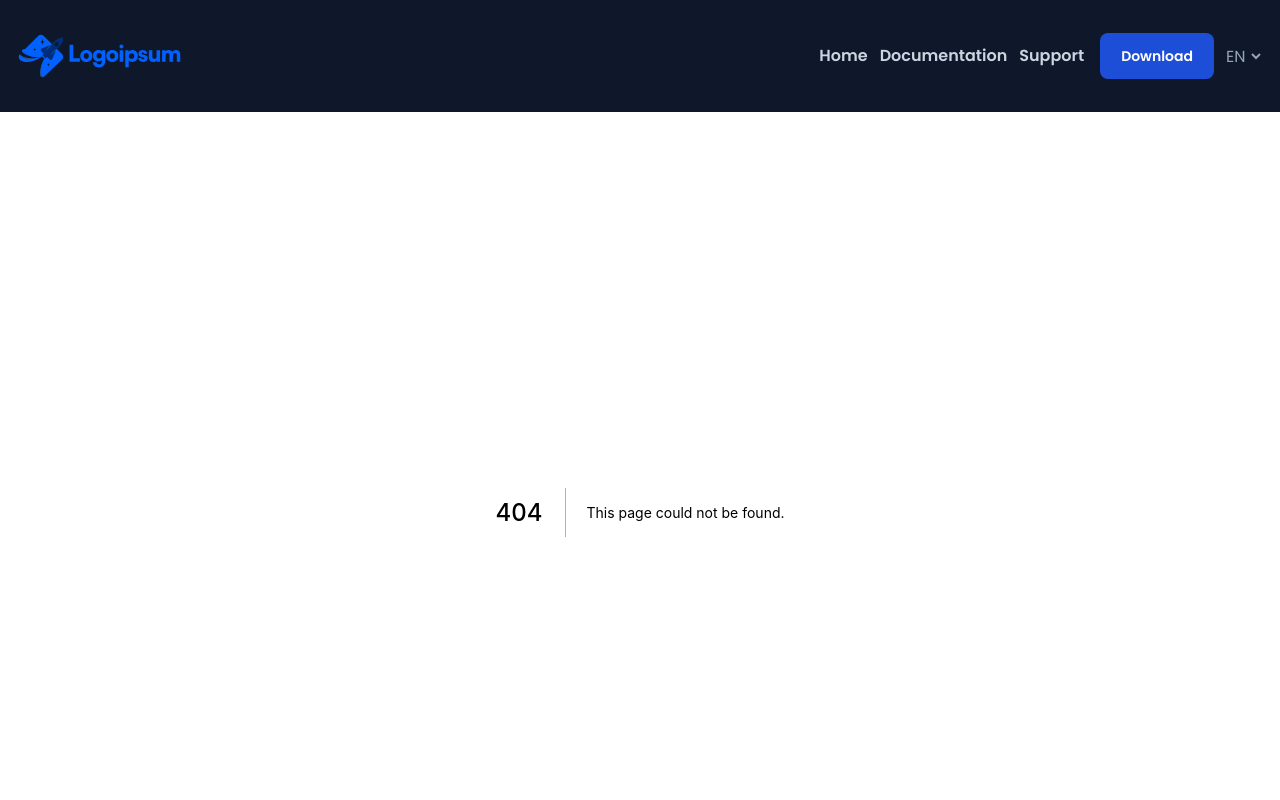
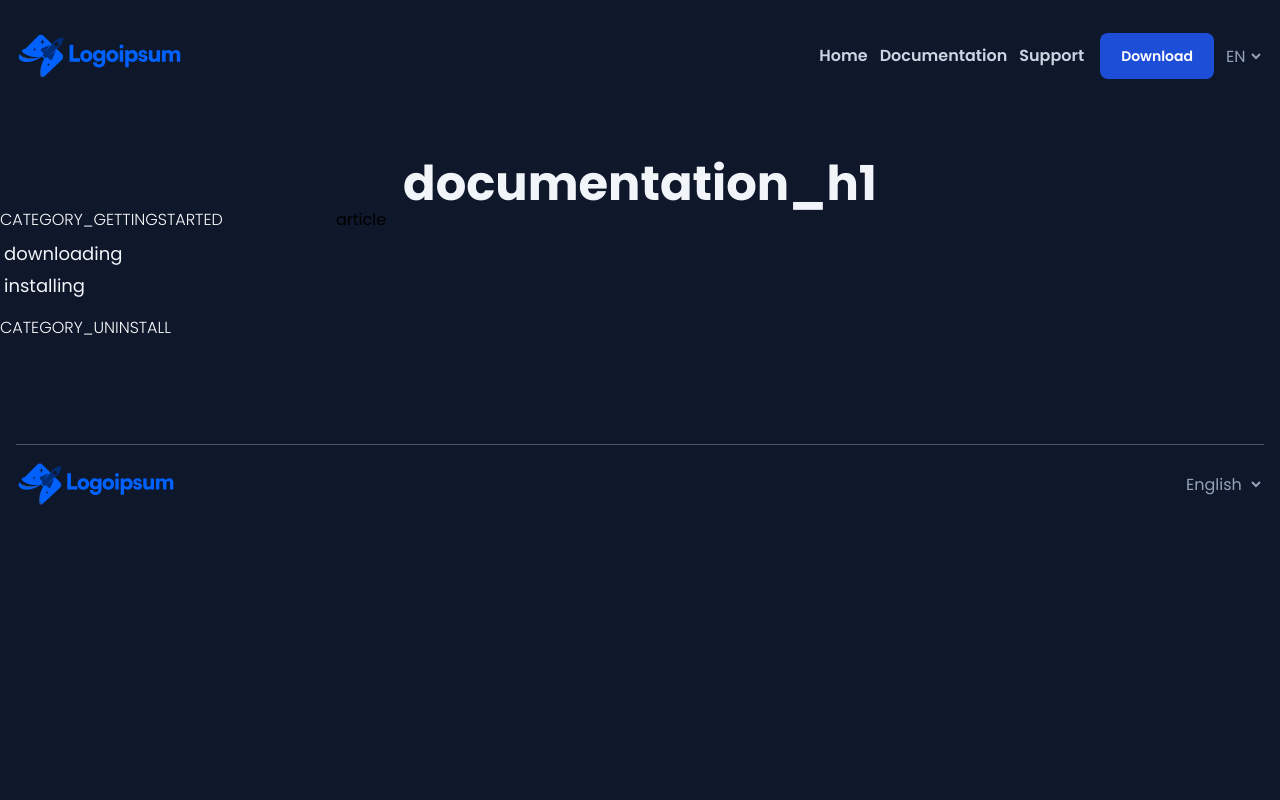
Before and after one commit to GarnetOS/garnetos.github.io, a Next.js app: page /documentation in a window 1280 px wide. Before the commit this address had no page. Shown: the top 800 px of the page. Built offline with nearby package versions, Linux system fonts and the light colour scheme.

Commit message:
Documentation page & menu

```diff
--- /dev/null
+++ b/components/documentation/Menu.js
@@ -0,0 +1,44 @@
+import React from "react";
+import Link from "next/link";
+import { useTranslation } from "react-i18next";
+
+export default function Menu() {
+  const { t, i18n } = useTranslation();
+
+  const categories = [
+    { title: t("category_gettingstarted"), path: "getting-started" },
+    { title: t("category_uninstall"), path: "uninstall" },
+  ];
+
+  const articles = [
+    {
+      title: t("downloading"),
+      path: "downloading",
+      category: "getting-started",
+    },
+    {
+      title: t("installing"),
+      path: "installing",
+      category: "getting-started",
+    },
+  ];
+
+  const getArticles = (category) => articles.filter((a) => a.category === category);
+
+  return (
+    <aside className="col-span-1">
+      {categories.map((category) => {
+        return (
+          <>
+            <h2 className="uppercase font-light text-slate-50 mb-2 first:mt-0 mt-4">{category.title}</h2>
+            {getArticles(category.path).map((article) => (
+              <Link href={`/documentation/${category.path}/${article.path}`} key={article.path}>
+                <a className="block ml-1 mb-1 text-lg text-slate-100 hover:underline">{article.title}</a>
+              </Link>
+            ))}
+          </>
+        );
+      })}
+    </aside>
+  );
+}
--- a/pages/_document.js
+++ b/pages/_document.js
@@ -14,7 +14,7 @@ class MyDocument extends Document {
           <link rel="preconnect" href="https://fonts.gstatic.com" crossOrigin="true" />
           <link href="https://fonts.googleapis.com/css2?family=Poppins:ital,wght@0,100;0,200;0,300;0,400;0,500;0,600;0,700;0,800;0,900;1,100;1,200;1,300;1,400;1,500;1,600;1,700;1,800;1,900&display=swap" rel="stylesheet" />
         </Head>
-        <body>
+        <body className="min-h-screen bg-slate-900">
           <Main />
           <NextScript />
         </body>
--- /dev/null
+++ b/pages/documentation/index.js
@@ -0,0 +1,26 @@
+import React from "react";
+import Head from "next/head";
+import { useTranslation } from "react-i18next";
+import Menu from "../../components/documentation/Menu";
+
+export default function Documentation() {
+  const { t, i18n } = useTranslation();
+
+  return (
+    <>
+      <Head>
+        <title>{t("title_download")}</title>
+        <meta name="description" content="Official website for SomethingOS" />
+      </Head>
+      <main className="bg-slate-900 py-12">
+        <h1 className="text-slate-100 text-5xl text-center font-bold">{t("documentation_h1")}</h1>
+        <section className="grid grid-cols-4 container max-w-screen-xl mx-auto">
+          <Menu />
+          <article className="col-span-3 px-4">
+            <h2>article</h2>
+          </article>
+        </section>
+      </main>
+    </>
+  );
+}
```
